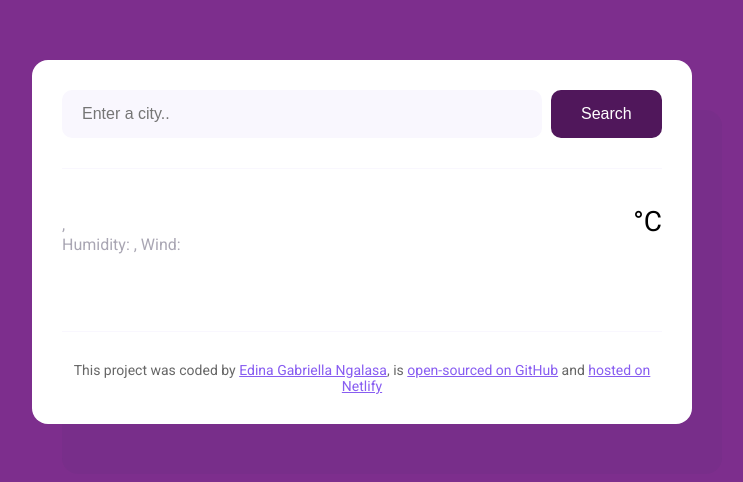
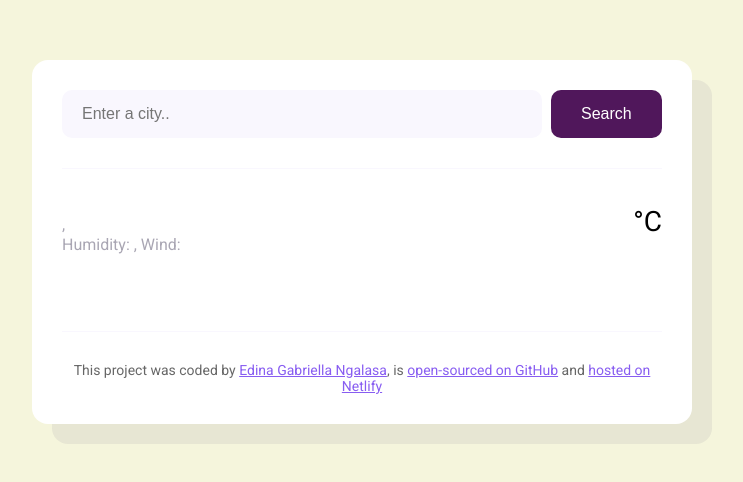
Before and after one commit to Gabie-21/meteo, a plain HTML site: page index.html in a window 1280 px wide. Shown: the whole page, without its empty margins (278-1021 px from the left). Drawn offline with nearby package versions, Linux system fonts and the light colour scheme; no server answers.

Commit message:
Updated the background color and box shadow of the css file

```diff
--- a/src/index.css
+++ b/src/index.css
@@ -1,5 +1,5 @@
 body{
-    background-color: #7d2e8d;
+    background-color: #f5f5dc;
     font-family: "Roboto", sans-serif;
 }
 a{
@@ -25,7 +25,7 @@ a{
     margin:60px auto;
     padding: 30px;
     border-radius: 10px;
-    box-shadow: 30px 50px  rgba(65, 50, 100, 0.08);
+    box-shadow: 20px 20px  rgba(65, 50, 100, 0.08);
     border-radius: 16px;
 }
 .weather-app-temperature-container{
```
